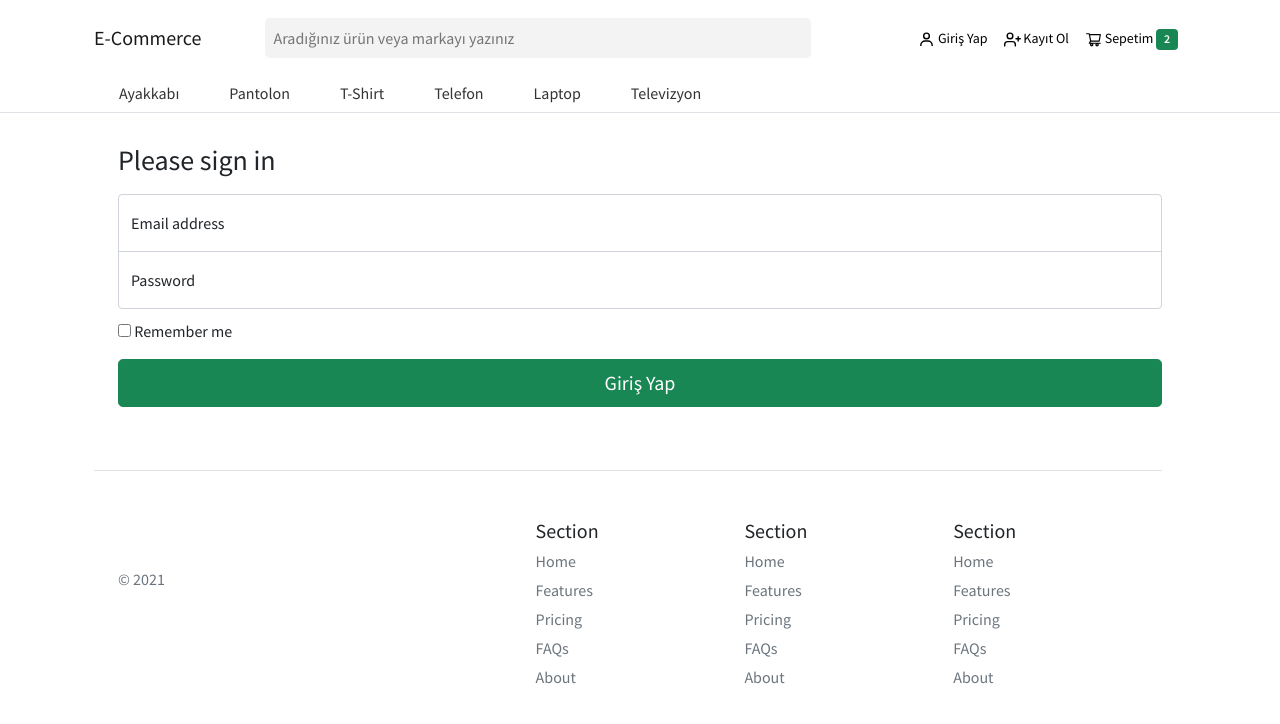
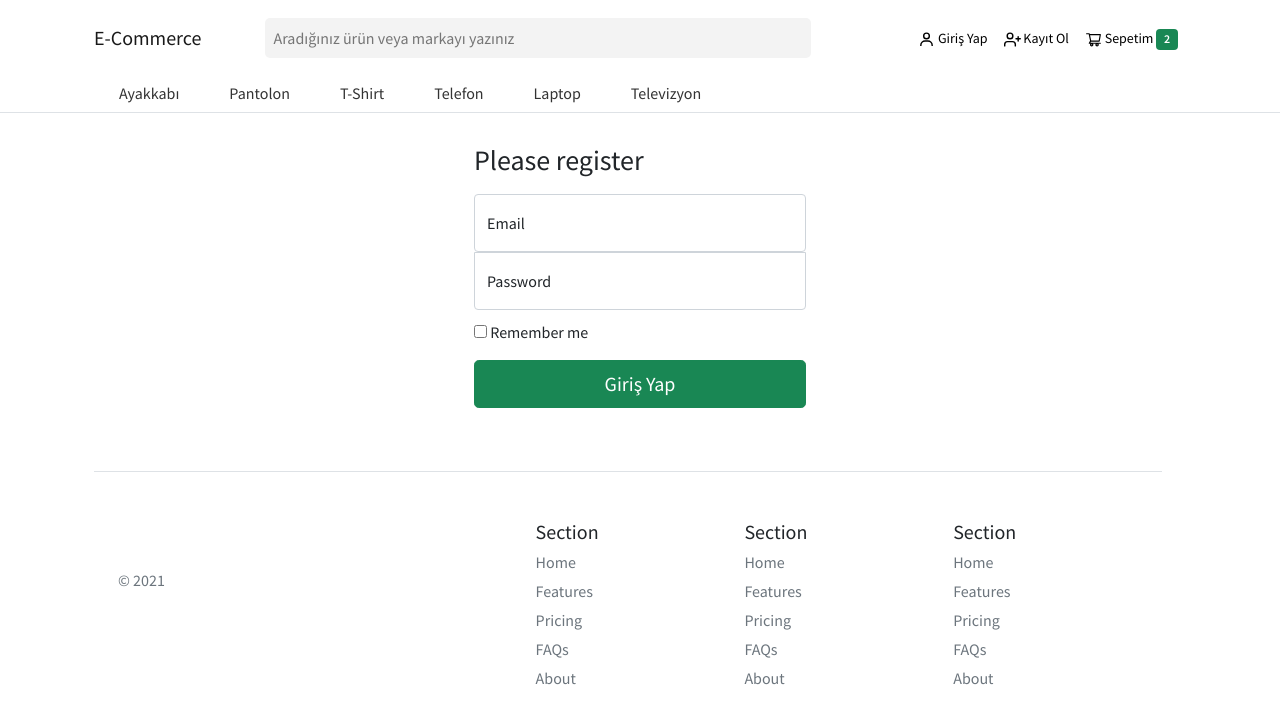
Before and after one commit to oktaycabik/E-Commerce-React, a React (Create React App) app: page /singin in a window 1280 px wide. Shown: the top 724 px of the page. Built offline with nearby package versions, Linux system fonts and the light colour scheme.

Commit message:
giriş yaptından ve kayıt olduktan sonra yönlendirme işlemleri

```diff
--- a/src/App.js
+++ b/src/App.js
@@ -1,10 +1,10 @@
 import Navbars from "./components/Navbar/Navbars";
-import { useDispatch } from "react-redux";
+
 import { useState, useEffect } from "react";
-import { login } from "./redux/Auth/authSlice";
+
 import { Container, Row } from "reactstrap";
 import Product from "./components/product/Product";
-import { BrowserRouter as Router, Switch, Route } from "react-router-dom";
+import { BrowserRouter as Router, Switch, Route,    } from "react-router-dom";
 import SingIn from "./components/SingIn/SingIn";
 import Profile from "./components/Profile/Profile";
 import Cart from "./components/Cart/Cart";
@@ -13,12 +13,14 @@ import ProductDetails from "./components/product/ProductDetails/ProductDetails";
 import Footer from "./components/Footer/Footer";
 import Category from "./components/Category/Category";
 import Home from "./components/Home/Home";
-function App({history}) {
-  const [email, setEmail] = useState("");
-  const [password, setPassword] = useState("");
+
+
+function App() {
+
   const [loggedIn, setLoggedIn] = useState(false);
 
-  const dispatch = useDispatch();
+
+
 
   useEffect(() => {
     const tokens1 = localStorage.getItem("access_token");
@@ -30,13 +32,9 @@ function App({history}) {
     }
   }, []);
 
-  const handleLogin = async (e) => {
-    dispatch(login({ email, password }));
 
-    setLoggedIn(true);
-  history.push("/laptop")
-    e.preventDefault();
-  };
+
+
   return (
     <>
       <Router>
@@ -66,11 +64,9 @@ function App({history}) {
 
                 <Route path="/singin">
                   <SingIn
-                    handleLogin={handleLogin}
-                    email={email}
-                    setEmail={setEmail}
-                    password={password}
-                    setPassword={setPassword}
+
+                    setLoggedIn={setLoggedIn}
+
                   />
                 </Route>
                 <Route path="/product/:id">
--- a/src/components/Register/Register.js
+++ b/src/components/Register/Register.js
@@ -3,22 +3,23 @@ import "./singin.css";
 import { useState,  } from "react";
 import { useDispatch } from "react-redux";
 import { register } from "../../redux/Auth/authSlice";
+import { useHistory } from "react-router-dom";
 
-function Register({history}) {
+function Register() {
   const [name, setName] = useState("");
   const [email, setEmail] = useState("");
   const [password, setPassword] = useState("");
-
+  let history=useHistory()
   const dispatch = useDispatch();
   const handleRegister = async (e) => {
     dispatch(register({ name, email, password }));
-
+    history.push("/singin")
     e.preventDefault();
 
   };
   return (
     <>
-      <main className="form-signin">
+      <main className="form-signin col-md-4">
         <form onSubmit={handleRegister} type="submit">
           <h1 className="h3 mb-3 fw-normal">Please register</h1>
           <div className="form-floating">
--- a/src/components/SingIn/SingIn.js
+++ b/src/components/SingIn/SingIn.js
@@ -1,36 +1,57 @@
 import React from "react";
 import "./singin.css";
 
+import { useHistory } from "react-router-dom";
+import { login } from "../../redux/Auth/authSlice";
+import { useDispatch } from "react-redux";
+import { useFormik } from "formik";
+function SingIn({setLoggedIn}) {
+   let history =useHistory()
+   const dispatch = useDispatch();
+   const formik = useFormik({
 
-function SingIn({setEmail,email,password,setPassword,handleLogin}) {
+    initialValues: {
+      email: "",
+      password: "",
+    },
 
+    onSubmit: async (values) => {
 
+       dispatch(login(values ));
+
+      setLoggedIn(true);
+      history.push("/");
+    },
+
+  });
   return (
     <>
-      <main className="form-signin">
-        <form  onSubmit={handleLogin} type="submit">
-          <h1 className="h3 mb-3 fw-normal">Please sign in</h1>
+    <main className="form-signin col-md-4">
+        <form onSubmit={formik.handleSubmit} type="submit">
+          <h1 className="h3 mb-3 fw-normal">Please register</h1>
           <div className="form-floating">
             <input
-            onChange={(e)=>setEmail(e.target.value)}
-            value={email}
-              type="email"
+              onChange={formik.handleChange}
+              value={formik.values.email}
+              type="text"
+              name="email"
               className="form-control"
-              id="floatingInput"
+              id="floatingEmail"
               placeholder="name@example.com"
             />
-            <label htmlFor="floatingInput">Email address</label>
+            <label htmlFor="floatingEmail">Email</label>
           </div>
           <div className="form-floating">
             <input
-            onChange={(e)=>setPassword(e.target.value)}
-              value={password}
+              onChange={formik.handleChange}
+              value={formik.values.password}
               type="password"
+              name="password"
               className="form-control"
-              id="floatingPassword"
-              placeholder="Password"
+              id="floatingName"
+              placeholder="name@example.com"
             />
-            <label htmlFor="floatingPassword">Password</label>
+            <label htmlFor="floatingInput">Password</label>
           </div>
 
           <div className="checkbox mb-3">
@@ -38,12 +59,8 @@ function SingIn({setEmail,email,password,setPassword,handleLogin}) {
               <input type="checkbox" defaultValue="remember-me" /> Remember me
             </label>
           </div>
-          <button
-
-            className="w-100 btn btn-lg btn-success"
-            type="submit"
-          >
-            Giriş Yap
+          <button className="w-100 btn btn-lg btn-success" type="submit">
+           Giriş Yap
           </button>
         </form>
       </main>
--- a/src/redux/Auth/authSlice.js
+++ b/src/redux/Auth/authSlice.js
@@ -1,6 +1,8 @@
 import { createSlice } from "@reduxjs/toolkit";
 import { createAsyncThunk } from "@reduxjs/toolkit";
+
 import axios from "axios";
+
 
 export const login = createAsyncThunk("login/login", async (user) => {
   const res = await axios.post(`http://localhost:3001/api/auth/login`, user);
@@ -89,6 +91,8 @@ export const authSlice = createSlice({
   extraReducers: {
     [login.fulfilled]: (state, action) => {
       state.user = action.payload;
+      console.log('state.user', state.user)
+
       localStorage.setItem("access_token", action.payload.access_token);
       localStorage.setItem("id", action.payload.data.id);
     },
```
